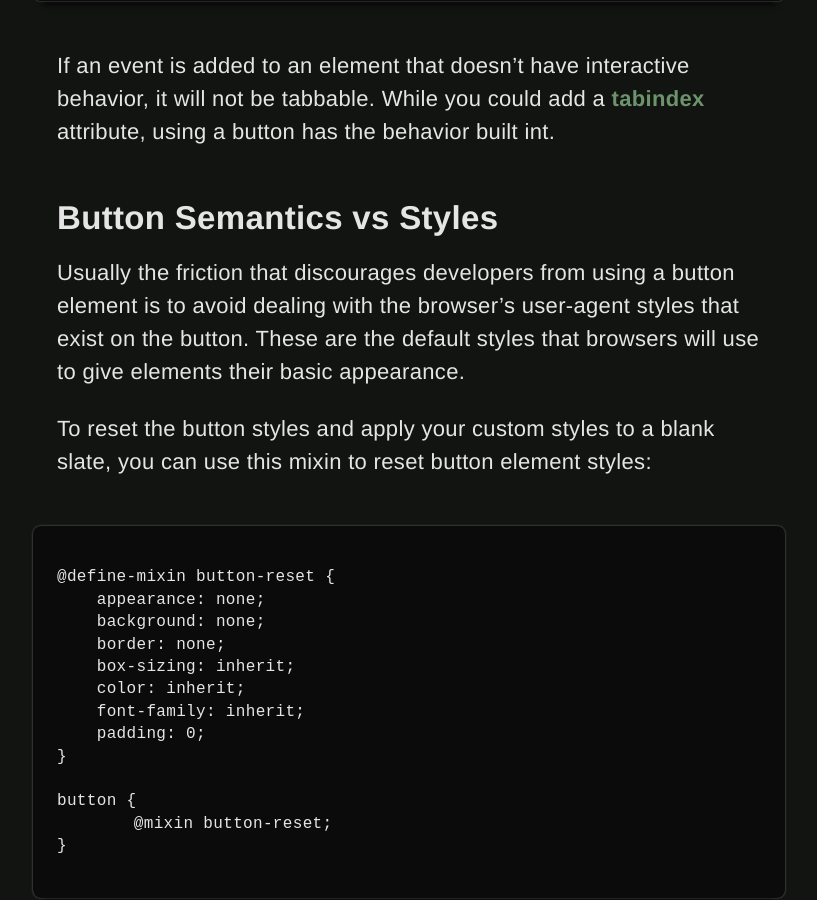
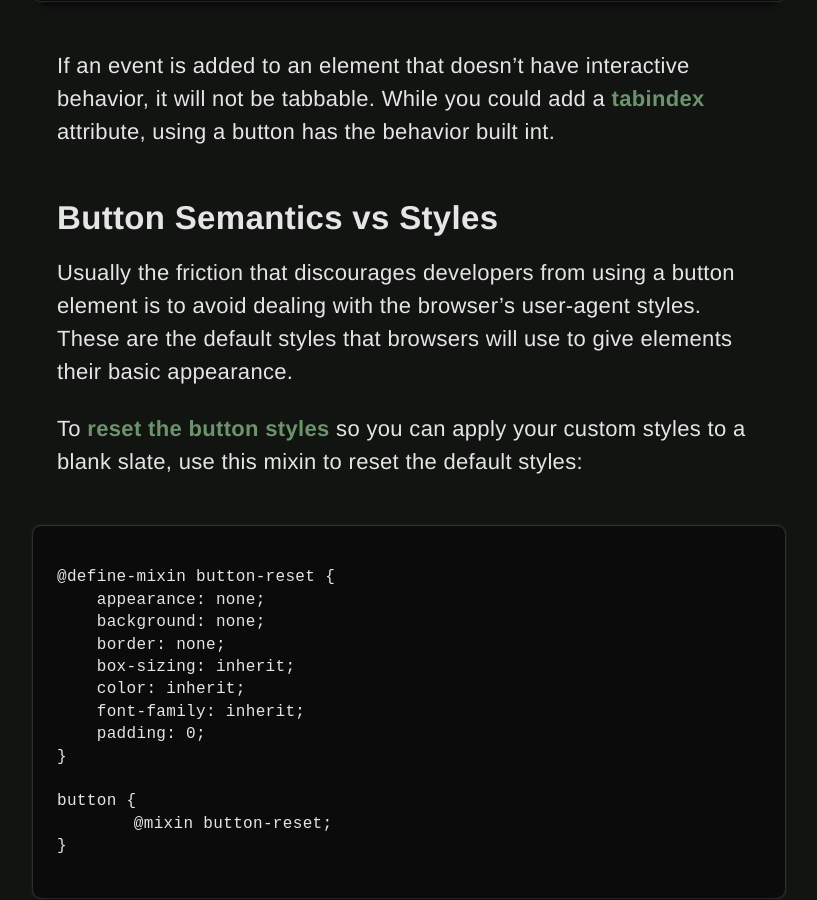
Before and after one commit to ian-pvd/ian-pvd.github.io, a Jekyll site: the page built from _posts/2022-02-18-button-a11y-react.md, in a window 1280 px wide and 900 px high, scrolled down 2096 px. Shown: the whole window, without its empty margins (231-1048 px from the left). Built offline with Jekyll 4.4.1, drawn with Linux system fonts in a browser that asks for light colours.

Commit message:
edit Can I Push The Button?

````diff
--- a/_posts/2022-02-18-button-a11y-react.md
+++ b/_posts/2022-02-18-button-a11y-react.md
@@ -49,9 +49,9 @@ If an event is added to an element that doesn't have interactive behavior, it wi
 
 ## Button Semantics vs Styles
 
-Usually the friction that discourages developers from using a button element is to avoid dealing with the browser's user-agent styles that exist on the button. These are the default styles that browsers will use to give elements their basic appearance.
+Usually the friction that discourages developers from using a button element is to avoid dealing with the browser's user-agent styles. These are the default styles that browsers will use to give elements their basic appearance.
 
-To reset the button styles and apply your custom styles to a blank slate, you can use this mixin to reset button element styles:
+To [reset the button styles](https://css-tricks.com/overriding-default-button-styles/){:target="_blank"} so you can apply your custom styles to a blank slate, use this mixin to reset the default styles:
 ```
 @define-mixin button-reset {
     appearance: none;
````
